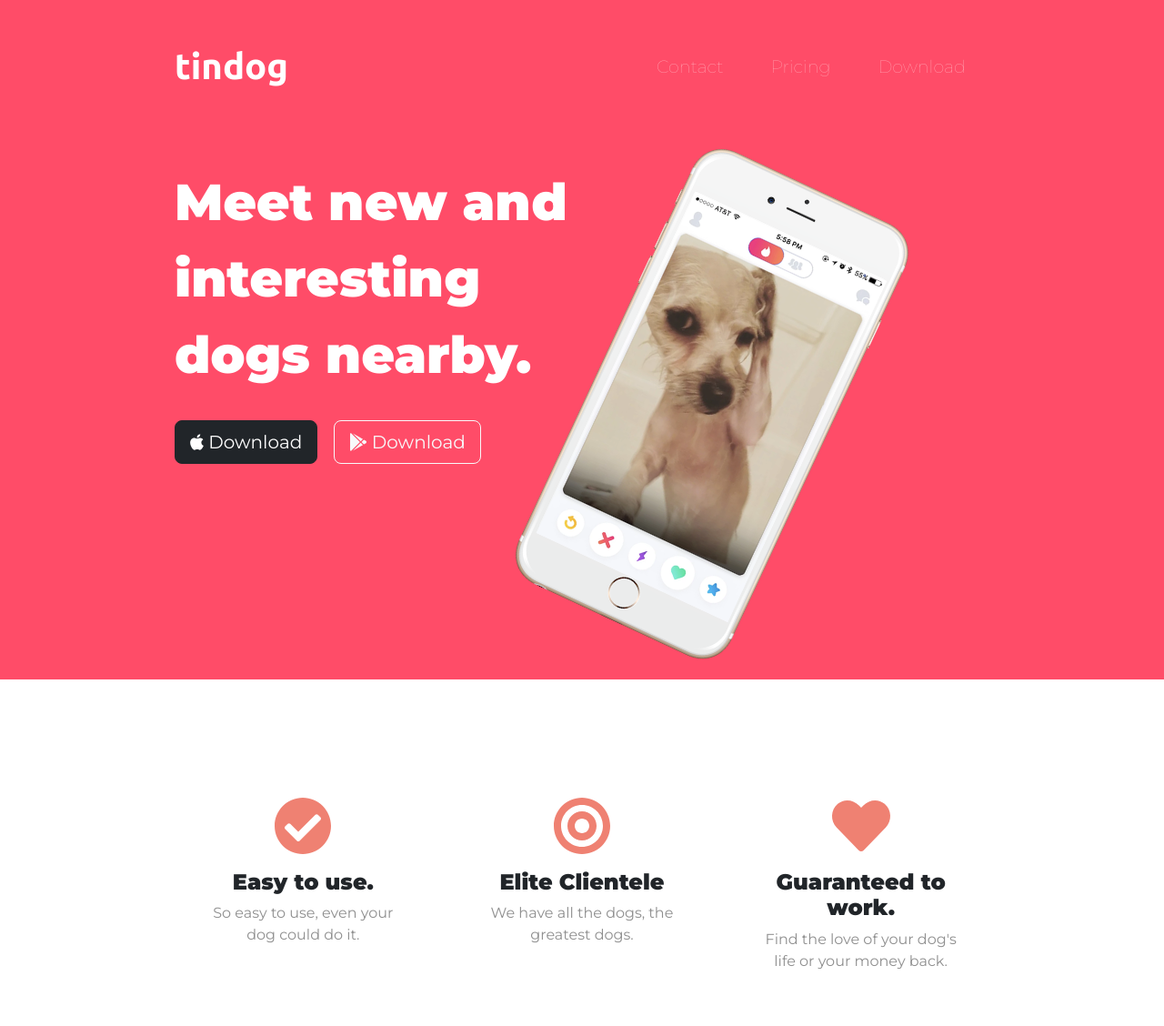
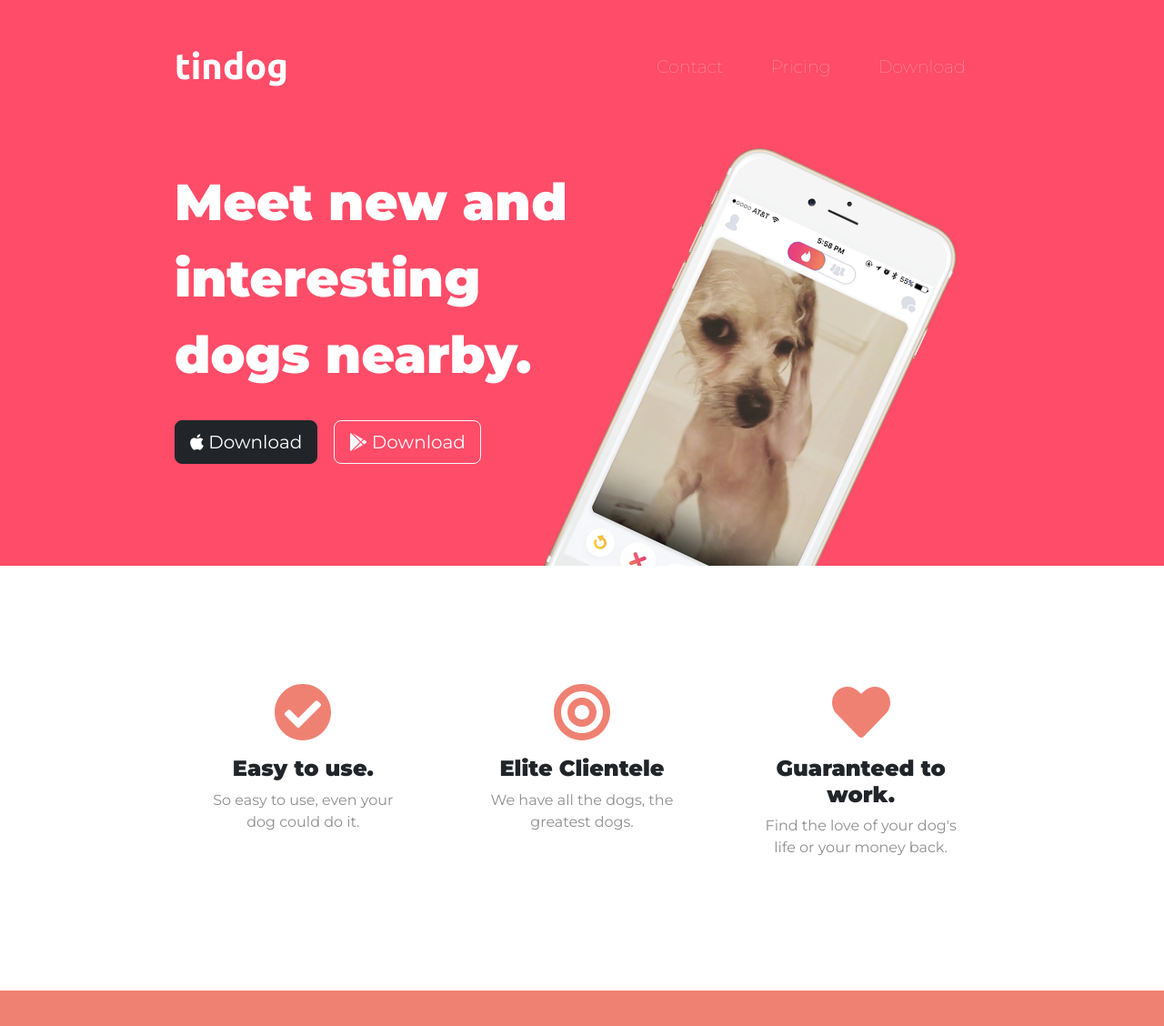
Before and after one commit to ravindub/TinDog, a plain HTML site: page index.html in a window 1280 px wide. Shown: the top 1128 px of the page at 91% size. Drawn offline with nearby package versions, Linux system fonts and the light colour scheme.

Commit message:
title image positioned

```diff
--- a/css/styles.css
+++ b/css/styles.css
@@ -4,7 +4,7 @@
 }
 
 .container-fluid {
-  padding: 3% 15%;
+  padding: 3% 15% 7%;
 }
 
 h1 {
@@ -53,14 +53,22 @@ body {
 
 /*Title image*/
 
+.image-div {
+  position: relative;
+}
+
 .title-image {
   width: 60%;
   transform: rotate(25deg);
+  position: absolute;
+  right: 30%;
 }
 
 /* Features */
 #features {
   padding: 7% 15%;
+  background-color: #fff;
+  position: relative;
 }
 
 #features h3 {
--- a/index.html
+++ b/index.html
@@ -86,7 +86,7 @@
               <i class="fab fa-google-play"></i> Download
             </button>
           </div>
-          <div class="col-lg-6">
+          <div class="col-lg-6 image-div">
             <img
               class="title-image"
               src="images/iphone6.png"
```
